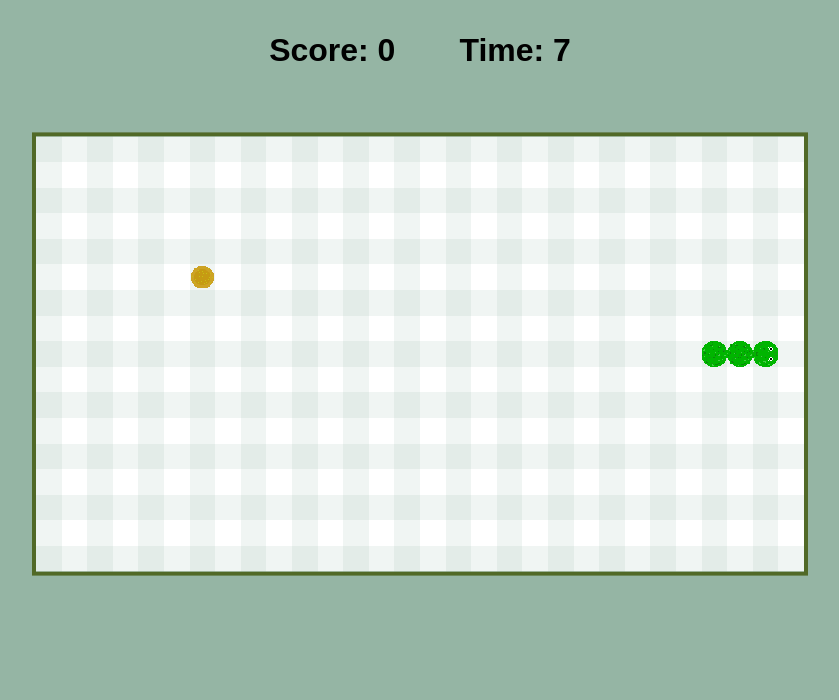
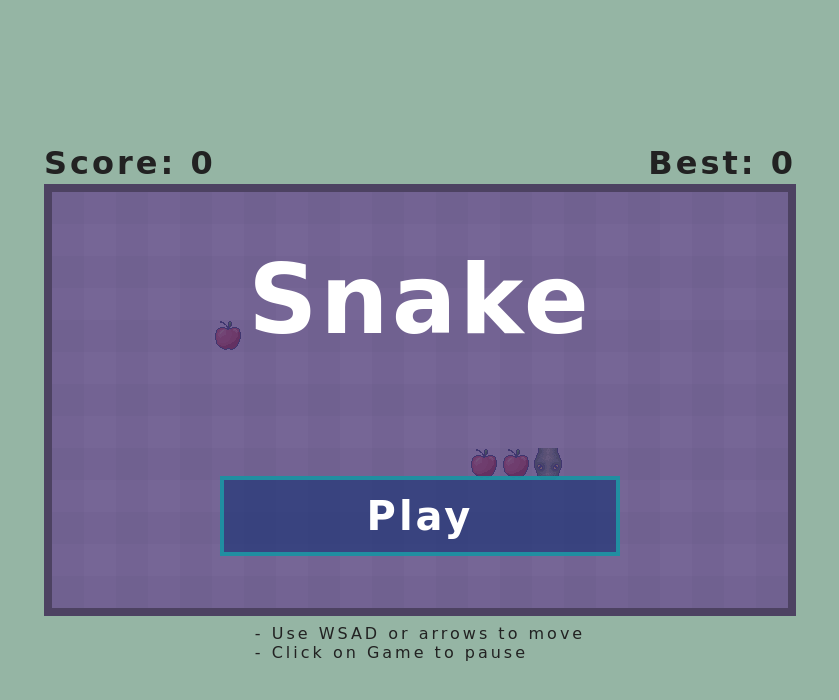
Before and after one commit to pawelkaczoruk/snake-game, a website with bundled scripts: page index.html in a window 1280 px wide. Shown: the whole page, without its empty margins (220-1059 px from the left). Built offline with nearby package versions, Linux system fonts and the light colour scheme; a web font is replaced by a local one.

Commit message:
separate controlls. Add modal for start, pause and lose screen. Add new spritesheet, update styles

```diff
--- a/index.html
+++ b/index.html
@@ -4,15 +4,29 @@
   <meta charset="UTF-8">
   <meta name="viewport" content="width=device-width, initial-scale=1.0">
   <title>tiledTrials</title>
+  <link href="https://fonts.googleapis.com/css2?family=Piedra&display=swap" rel="stylesheet">
   <link rel="stylesheet" href="style.css">
 </head>
 <body>
-  <div class="score-board">
-    <p>Score: <span id="score">0</span></p>
-    <p>Time: <span id="time">0</span></p>
+
+  <div class="game-container">
+    <div class="score-board">
+      <p>Score: <span id="score">0</span></p>
+      <p>Best: <span id="best">0</span></p>
+    </div>
+
+    <canvas id="game" class="paused" height="416" width="736">Your browser doesn't support canvas</canvas>
+
+    <div id="modal" class="modal">
+      <h1>Snake</h1>
+      <button id="start">Play</button>
+    </div>
+
+    <div class="info">
+      <p>- Use WSAD or arrows to move</p>
+      <p>- Click on Game to pause</p>
+    </div>
   </div>
-
-  <canvas id="game" height="544" width="960"></canvas>
 
   <script src="js/game.js" type="module"></script>
 </body>
--- /dev/null
+++ b/js/Controller.js
@@ -0,0 +1,36 @@
+import Player from './Player.js';
+
+export default class Controller {
+  constructor(player) {
+    this.player = player;
+
+    this.isPaused = true;
+
+    this.createController();
+  }
+
+  createController() {
+    document.addEventListener('keydown', e => {
+      if (this.player.canControl && !this.isPaused) {
+        this.player.canControl = false;
+
+        if (this.player.speed.y == 0) {
+          if (e.code == 'KeyW') this.player.speed.update(0, -1);
+          if (e.code == 'KeyS') this.player.speed.update(0, 1);
+        }
+        if (this.player.speed.x == 0) {
+          if (e.code == 'KeyA') this.player.speed.update(-1, 0);
+          if (e.code == 'KeyD') this.player.speed.update(1, 0);
+        }
+      }
+    });
+  }
+
+  pause() {
+    this.isPaused = true;
+  }
+
+  unpause() {
+    this.isPaused = false;
+  }
+}
--- a/js/Level.js
+++ b/js/Level.js
@@ -1,6 +1,9 @@
-import { Rect, overlaps } from './math.js'
+import { Rect, overlaps, Vec2 } from './math.js'
 
 const SIZE = 32;
+const TEXTURES = {
+  apple: new Vec2(0, 0),
+};
 
 export default class Level extends Rect {
   constructor(x, y, w, h) {
@@ -27,8 +30,8 @@ export default class Level extends Rect {
     // draw dots
     this.dots.forEach(dot => {
       ctx.drawImage(spriteSheet,
-        0 * SIZE, 1 * SIZE,
-        1 * SIZE, 1 * SIZE,
+        TEXTURES.apple.x * SIZE, TEXTURES.apple.y * SIZE,
+        dot.w * SIZE, dot.h * SIZE,
         dot.x * SIZE, dot.y * SIZE,
         dot.w * SIZE, dot.h * SIZE);
     });
--- a/js/Player.js
+++ b/js/Player.js
@@ -1,13 +1,37 @@
 import { Vec2, Rect, overlaps } from './math.js'
+import modalController from './modalController.js';
 
 const SIZE = 32;
+const TEXTURES = {
+  head: {
+    top: new Vec2(2, 1),
+    right: new Vec2(1, 1),
+    bottom: new Vec2(1, 0),
+    left: new Vec2(2, 0),
+  },
+  body: {
+    horizontal: new Vec2(0, 1),
+    vertical: new Vec2(0, 2),
+  },
+  corner: {
+    tl: new Vec2(1,2),
+    tr: new Vec2(2,2),
+    br: new Vec2(4,2),
+    bl: new Vec2(3,2),
+  },
+  tail: {
+    top: new Vec2(4, 1),
+    right: new Vec2(3, 1),
+    bottom: new Vec2(3, 0),
+    left: new Vec2(4, 0),
+  },
+};
 
 export default class Player {
-  constructor(scoreBoard, timeBoard) {
+  constructor(scoreBoard, bestScore) {
     this.scoreBoard = scoreBoard;
-    this.timeBoard = timeBoard;
-
-    this.timer = setTimer(this.timeBoard);
+    this.bestScore = bestScore;
+    this.game = undefined;
 
     this.score = 0;
     this.pos = [];
@@ -15,8 +39,9 @@ export default class Player {
     this.canControl = true;
     this.deltaTime = 0.4;
 
+    this.controller = null;
+
     this.reset();
-    addControls(this);
   }
 
   collide(level) {
@@ -25,15 +50,19 @@ export default class Player {
     // collistion with walls
     if (head.r - 1 < level.l || head.l + 1 > level.r
         || head.b - 1 < level.t || head.t + 1 > level.b) {
-      this.reset();
+      this.reset(15, 8);
       level.reset();
+
+      modalController('restart', this.game);
     }
 
     // collistion with snake itself
     for (let i = 1; i < this.pos.length; i++) {
       if (overlaps(head, this.pos[i])) {
-        this.reset();
+        this.reset(15, 8);
         level.reset();
+
+        modalController('restart', this.game);
       }
     }
 
@@ -44,8 +73,8 @@ export default class Player {
         level.dots.splice(i, 1);
 
         if (this.score === 3) this.deltaTime = 0.3;
-        if (this.score === 10) this.deltaTime = 0.2;
-        if (this.score === 20) this.deltaTime = 0.1;
+        if (this.score === 10) this.deltaTime = 0.22;
+        if (this.score === 20) this.deltaTime = 0.15;
 
         this.pos.push(new Rect(-100, -100));
       }
@@ -81,16 +110,20 @@ export default class Player {
     ctx.restore();
   }
 
-  reset(x = 10, y = 8) {
+  reset(x = 14, y = 8) {
     this.pos = [
       new Rect(x, y),
       new Rect(x - 1, y),
       new Rect(x - 2, y),
     ]
     this.speed.update(1, 0);
+    if (this.score > Number(this.bestScore.innerText)) this.bestScore.innerText = this.score;
     this.score = 0;
     this.deltaTime = 0.4;
-    this.timeBoard.innerText = 0;
+  }
+
+  setGame(game) {
+    this.game = game;
   }
 
   update(level) {
@@ -107,27 +140,3 @@ export default class Player {
     this.canControl = true;
   }
 }
-
-
-function addControls(player) {
-  document.addEventListener('keydown', (e) => {
-    if (player.canControl) {
-      player.canControl = false;
-
-      if (player.speed.y == 0) {
-        if (e.code == 'KeyW') player.speed.update(0, -1);
-        if (e.code == 'KeyS') player.speed.update(0, 1);
-      }
-      if (player.speed.x == 0) {
-        if (e.code == 'KeyA') player.speed.update(-1, 0);
-        if (e.code == 'KeyD') player.speed.update(1, 0);
-      }
-    }
-  });
-}
-
-function setTimer(timer) {
-  return setInterval(() => {
-    timer.innerText = Number(timer.innerText) + 1;
-  }, 1000);
-}
--- a/js/game.js
+++ b/js/game.js
@@ -1,16 +1,32 @@
 import Player from './Player.js'
 import Level from './Level.js'
+import Controller from './Controller.js';
+import modalController from './modalController.js';
 
 const canvas = document.getElementById('game');
 const context = canvas.getContext('2d');
 const score = document.getElementById('score');
-const timer = document.getElementById('time');
+const bestScore = document.getElementById('best');
 
 const SIZE = 32;
 
-let player = new Player(score, timer);
+
+
+let player = new Player(score, bestScore);
 let level = new Level(0, 0, canvas.width / SIZE, canvas.height / SIZE); // 30x17 tiles
 let spriteSheet = new Image();
+let controller = new Controller(player);
+
+let game = {
+  state: false,
+  firstFrame: true,
+  canvas,
+  controller,
+  modal: document.getElementById('modal'),
+  startBtn: document.getElementById('start'),
+};
+
+player.setGame(game);
 
 let accumulatedTime = 0;
 let lastTime = 0;
@@ -19,10 +35,13 @@ function gameLoop(time) {
   accumulatedTime += (time - lastTime) / 1000;
 
   while (accumulatedTime > player.deltaTime) {
-    player.update(level);
-    level.update(player);
-    level.draw(context, spriteSheet);
-    player.draw(context, spriteSheet);
+    if (game.state || game.firstFrame) {
+      level.update(player);
+      level.draw(context, spriteSheet);
+      player.update(level);
+      player.draw(context, spriteSheet);
+      game.firstFrame = false;
+    }
 
     accumulatedTime -= player.deltaTime;
   }
@@ -36,4 +55,12 @@ spriteSheet.addEventListener('load', () => {
   gameLoop(0);
 }, false);
 
-spriteSheet.src = '../assets/spritesheet.png';
+spriteSheet.src = '../assets/sprite_sheet.png';
+
+game.startBtn.addEventListener('click', () => {
+  modalController('start', game);
+});
+
+canvas.addEventListener('click', () => {
+  modalController('pause', game);
+});
--- /dev/null
+++ b/js/modalController.js
@@ -0,0 +1,22 @@
+export default function modalController(type, game) {
+  if (type === 'start') {
+    game.state = true;
+    game.modal.classList.add('hidden');
+    game.canvas.classList.remove('paused');
+    game.controller.unpause();
+    return;
+  }
+
+  if (type !== 'pause' && type !== 'restart') return;
+
+  game.state = false;
+  game.modal.classList.remove('hidden');
+  game.canvas.classList.add('paused');
+  game.controller.pause();
+
+  if (type === 'pause') {
+    game.startBtn.innerText = 'Resume';
+  } else if (type === 'restart') {
+    game.startBtn.innerText = 'Play again';
+  }
+}
--- a/style.css
+++ b/style.css
@@ -1,37 +1,106 @@
+:root {
+  --cw: 736px;
+  --ch: 416px;
+  --c-border: 8px;
+}
+
 * {
   box-sizing: border-box;
   margin: 0;
   padding: 0;
 
-  font-family: Arial, Helvetica, sans-serif;
+  font-family: 'Piedra', cursive, Arial, Helvetica, sans-serif;
+  letter-spacing: 3px;
 }
 
 body {
   height: 100vh;
   background: rgba(113, 156, 133, 0.746);
+  font-size: 16px;
+}
+
+.game-container {
+  width: 100%;
+  height: 100%;
   display: flex;
   flex-direction: column;
   align-items: center;
-  font-size: 16px;
+  justify-content: center;
 }
 
 #game {
   image-rendering: pixelated;
-  border: 5px solid rgb(81, 105, 39);
-  transform: scale(0.8);
+  border: 8px solid rgb(81, 105, 39);
+  z-index: 1;
+}
+
+#game.paused {
+  opacity: 0.6;
 }
 
 .score-board {
+  position: absolute;
+  top: 50%;
+  transform: translateY(calc(var(--ch) / -2 - 3rem));
+  width: calc(var(--cw) + 16px);
   display: flex;
-  margin: 2rem 0 0.5rem 0;
+  justify-content: space-between;
+  z-index: 5;
+  color: rgb(34, 34, 34);
 }
 
-p {
+.score-board p {
   font-size: 2rem;
   font-weight: bold;
-  color: black;
 }
 
-p:first-child {
-  margin-right: 4rem;
+.modal {
+  position: absolute;
+  top: 50%;
+  transform: translateY(-50%);
+  width: calc(var(--cw) + var(--c-border) * 2);
+  height: calc(var(--ch) + var(--c-border) * 2);
+  background: rgb(58, 21, 105, 0.6);
+  display: flex;
+  flex-direction: column;
+  justify-content: space-around;
+  align-items: center;
+  z-index: 4;
 }
+
+.modal p,
+.modal h1 {
+  color: white;
+}
+
+.modal h1 {
+  font-size: 6rem;
+}
+
+.modal button {
+  width: 400px;
+  height: 5rem;
+  border: 4px solid rgb(24, 167, 172, 0.75);
+  background: rgb(38, 57, 121, 0.75);
+  color: white;
+  font-weight: bold;
+  font-size: 2.5rem;
+}
+
+.modal button:hover {
+  border: 4px solid rgb(29, 213, 219, 0.75);
+  background: rgb(40, 66, 153, 0.75);
+  cursor: pointer;
+}
+
+.modal.hidden {
+  display: none;
+}
+
+.info {
+  position: absolute;
+  top: 50%;
+  transform: translateY(calc(var(--ch) / 2 + 1rem));
+  z-index: 5;
+  color: rgb(34, 34, 34);
+}
```
Also changed, not shown: assets/sprite_sheet.png (added).
